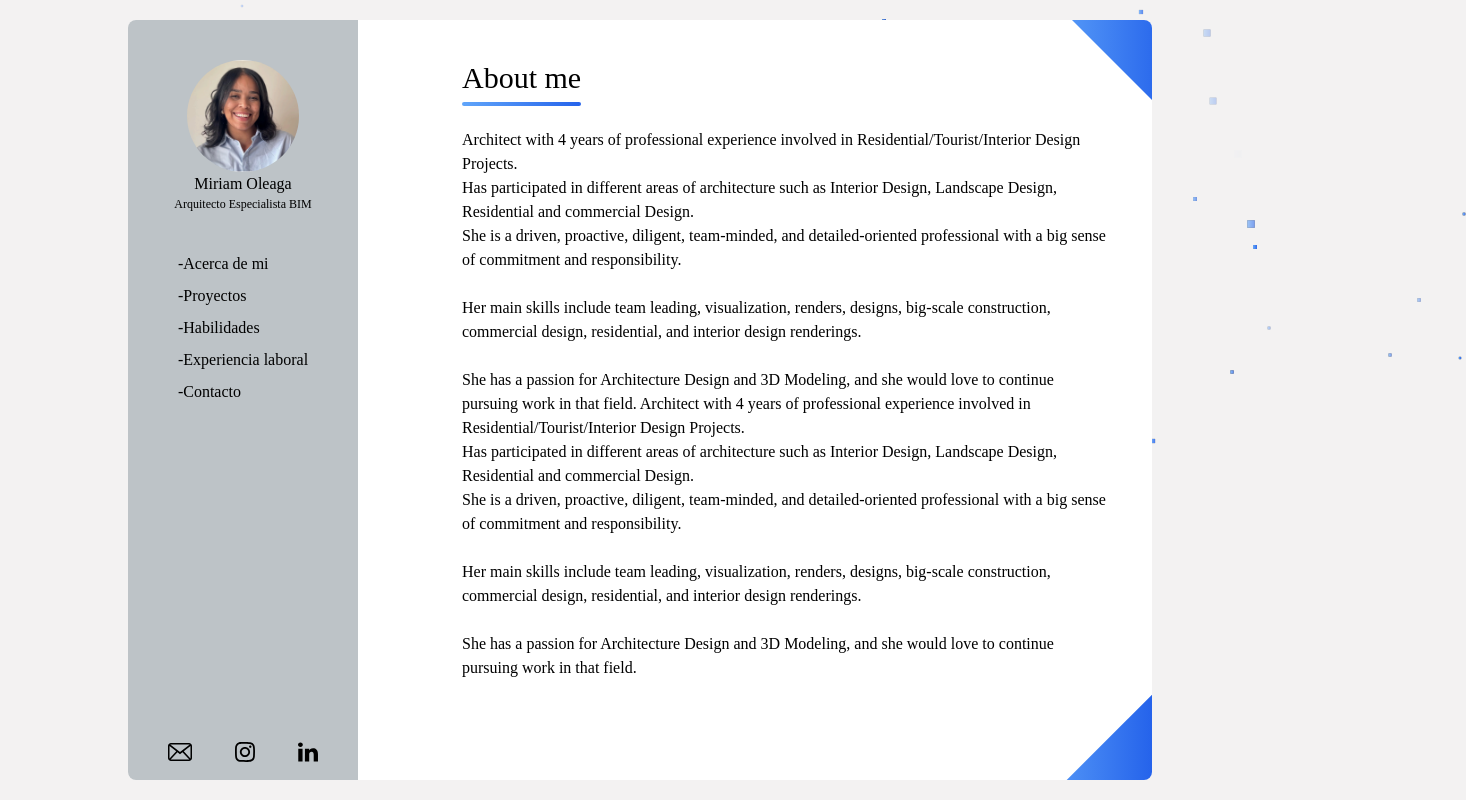
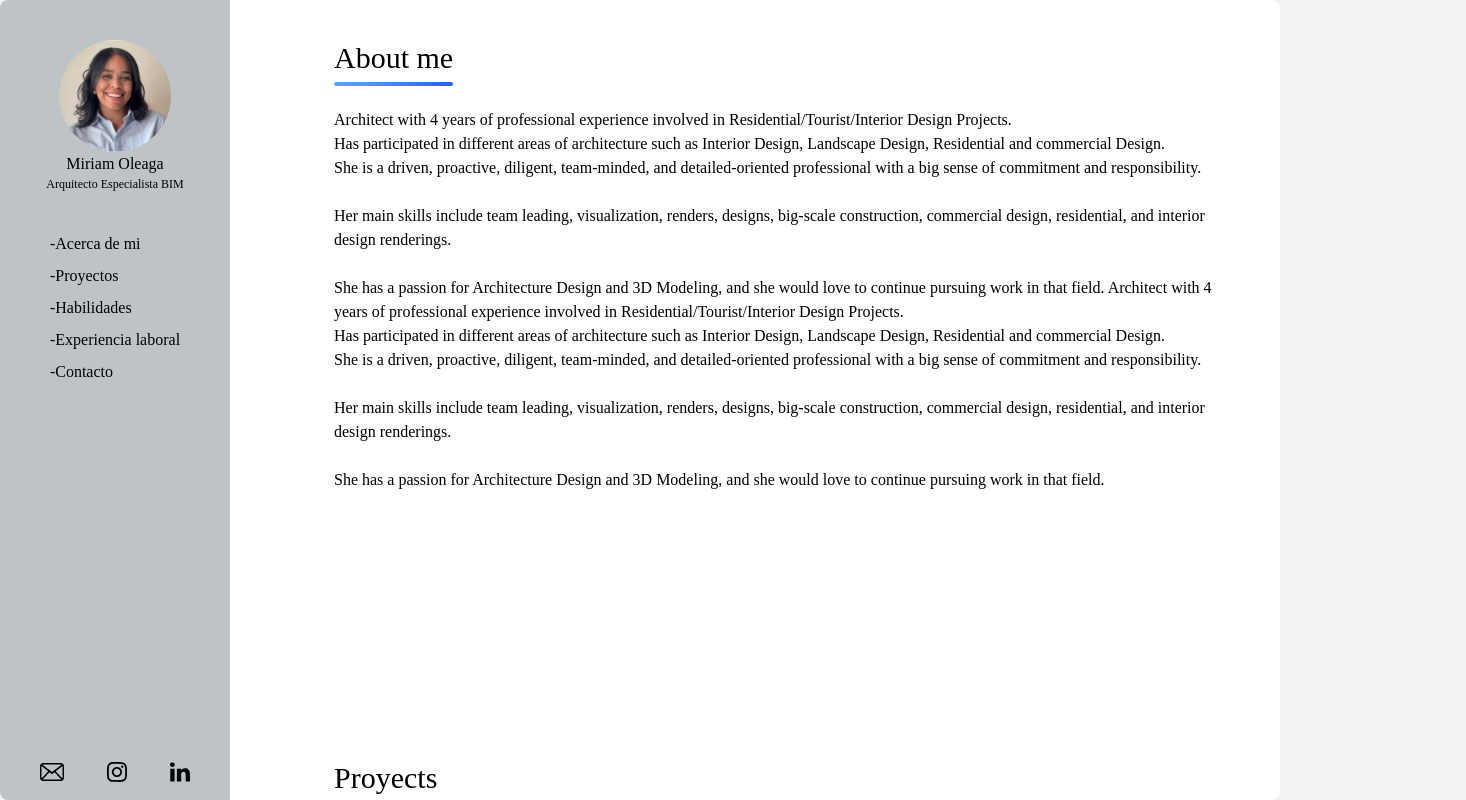
Before and after one commit to Braylin20/PortFolio_React, a React (Vite) app in the folder portfolio-michelle/: page / in a window 1280 px wide. Shown: the whole page, 1466 px wide, since content can reach past the window. Built offline with nearby package versions, Linux system fonts and the light colour scheme.

Commit message:
Edit the mainsection to involve all components in the main page

```diff
--- a/portfolio-michelle/src/components/MainSection.jsx
+++ b/portfolio-michelle/src/components/MainSection.jsx
@@ -1,5 +1,7 @@
 import {NavLink, Outlet} from "react-router";
 import {useEffect} from "react";
+import {AboutMe} from "./AboutMe.jsx";
+import {Projects} from "./Projects.jsx";
 
 
 export const MainSection = () => {
@@ -13,8 +15,9 @@ export const MainSection = () => {
                         style: `
                         left: ${Math.random() * window.innerWidth}px;
                         top: -5px;
-          opacity: ${Math.random()};
-          transform: scale(${Math.random() * 1.5 + 0.5});`
+                        opacity: ${Math.random() * 0.8 + 0.2}; /* Opacidad entre 0.2 y 1 */
+                        transform: scale(${Math.random() * 1.5 + 0.5});
+                    `
                     }
                 );
 
@@ -49,21 +52,12 @@ export const MainSection = () => {
 
         return null;
     };
+
     return (
         <>
-            <Snowflakes/>
-            <section className="relative w-full h-screen">
-                <div className="relative z-20 flex flex-row justify-center items-center gap-10 w-full h-full">
-                    <div className="relative w-[80%] h-[95%] flex rounded-lg bg-white overflow-hidden">
-                        <div
-                            className="absolute top-0 right-0 translate-x-4 -translate-y-1/4 w-32 h-32 bg-gradient-to-r from-blue-400 to-blue-600"
-                            style={{clipPath: "polygon(100% 0, 100% 100%, 0 0)"}}></div>
-
-                        <div
-                            className="absolute bottom-0 right-0 translate-x-0 translate-y-1/3 w-32 h-32 bg-gradient-to-r from-blue-400 to-blue-600"
-                            style={{clipPath: "polygon(100% 0, 100% 100%, 0 100%)"}}></div>
-
-                        <section className="p-10 min-w-[230px] bg-customGray">
+            <div className="relative h-screen flex gap-16 rounded-lg  bg-white overflow-hidden">
+                {/* Sección izquierda fija y ocupando espacio */}
+                <section className="p-10 min-w-[230px] bg-customGray h-screen flex-shrink-0">
                     <div className="h-full flex flex-col items-center ">
                         <div className="flex flex-col items-center">
                             <img
@@ -84,19 +78,20 @@ export const MainSection = () => {
                         </ul>
                     </div>
                     <footer className="flex justify-between items-center gap-2">
-                                <img className="w-6" src="../public/svg/mail.svg" alt="Telephone"/>
-                                <img className="w-5" src="../public/svg/instagram.svg" alt="Telephone"/>
-                                <img className="w-5" src="../public/svg/linkedin.svg" alt="Telephone"/>
+                        <img className="w-6" src="../public/svg/mail.svg" alt="Email"/>
+                        <img className="w-5" src="../public/svg/instagram.svg" alt="Instagram"/>
+                        <img className="w-5" src="../public/svg/linkedin.svg" alt="LinkedIn"/>
                     </footer>
                 </section>
 
-                        {/* Sección derecha (contenido) */}
-                        <section className="ml-16 p-10">
-                            <Outlet/>
+                {/* Sección derecha con scroll */}
+                <section className="flex-1 p-10 overflow-y-auto h-screen">
+                    <AboutMe/>
+                    <Projects/>
                 </section>
             </div>
-                </div>
-            </section>
         </>
-    )
+    );
+
+
 }
```
Lines whose indentation alone changed are shown as unchanged.
